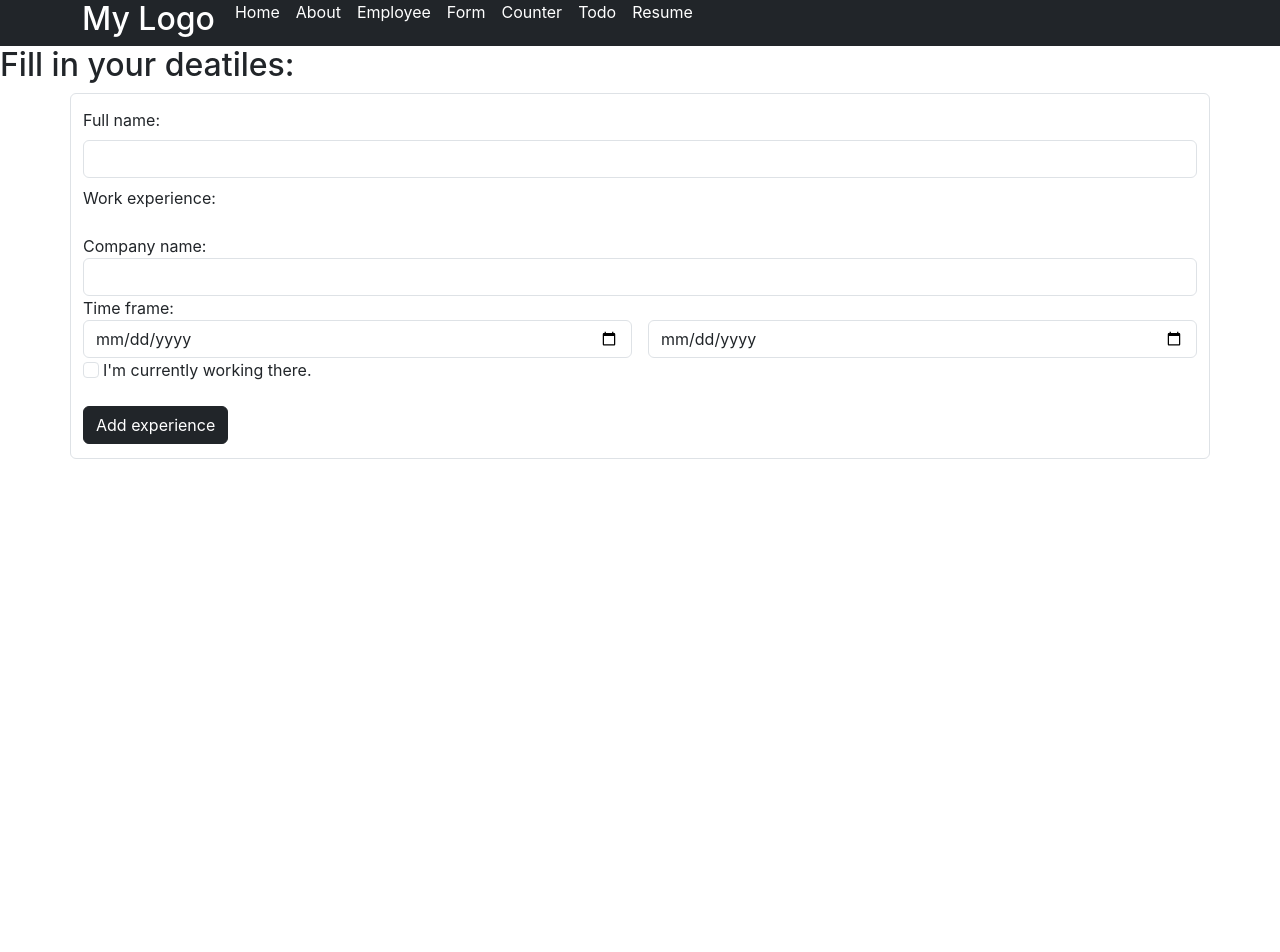
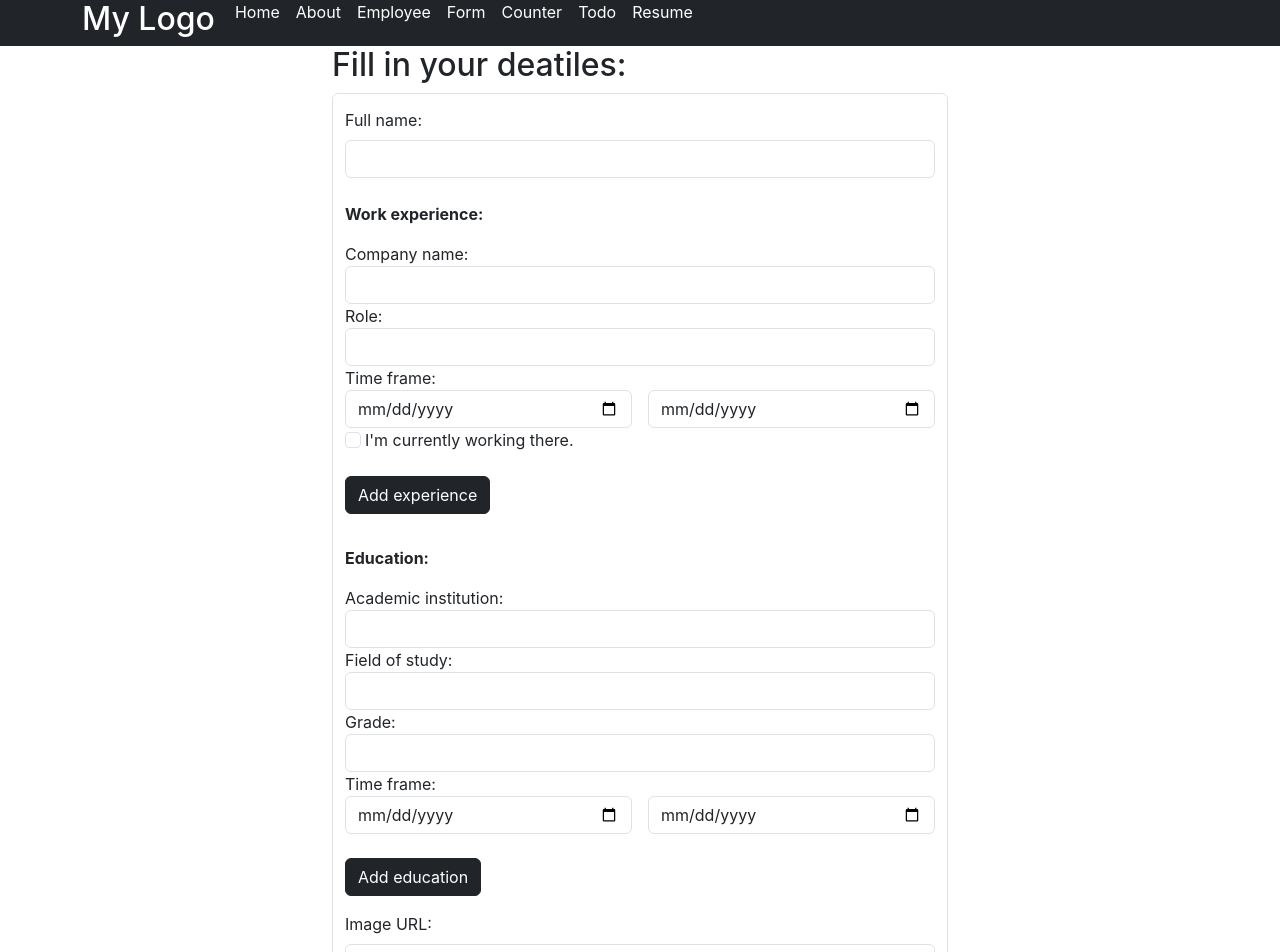
Before and after one commit to OdeyaSadoun/viteProject, a React (Vite) app: page /resume in a window 1280 px wide. Shown: the top 952 px of the page. Before the commit the page ends 800 px from the top, so only its background shows below. Built offline with nearby package versions, Linux system fonts and the light colour scheme.

Commit message:
the form work, but till dint recive all the values from form

```diff
--- a/src/featurers/resumeSlice.jsx
+++ b/src/featurers/resumeSlice.jsx
@@ -31,10 +31,28 @@ const resumeSlice = createSlice({
             };
         },
         addEducation: (state, action) => {
-            state.educations_ar.push(action.payload.education);
+            state.educations_ar.push(action.payload.edu);
+        },
+        updateEndTimeEducation: (state, action) => {
+            const { id, end } = action.payload;
+
+            const updatedEducations = state.educations_ar.map(edu => {
+                if (edu.id == id) {
+                    return {
+                        ...edu,
+                        timeEnd: edu.timeEnd == '' ? end : ''
+                    };
                 }
+                return edu;
+            });
+
+            return {
+                ...state,
+                educations_ar: updatedEducations
+            };
+        },
     }
 })
 
-export const { addWork, addEducation, updateEndTimeWork } = resumeSlice.actions;
+export const { addWork, addEducation, updateEndTimeWork, updateEndTimeEducation } = resumeSlice.actions;
 export default resumeSlice.reducer;
--- a/src/resume/CompanyItem.jsx
+++ b/src/resume/CompanyItem.jsx
@@ -12,17 +12,20 @@ const CompanyItem = () => {
     const timeStartRef = useRef();
     const timeEndRef = useRef();
     const checkboxRef = useRef();
+    const roleRef = useRef();
 
     const handleBlur = () => {
         const companyName = companyNameRef.current.value;
         const timeStart = timeStartRef.current.value;
         const timeEnd = timeEndRef.current.value;
+        const role = roleRef.current.value;
 
-        if (companyName && timeStart && timeEnd) {
+        if (companyName && timeStart && timeEnd && role) {
             const newData = {
                 companyName,
                 timeStart,
                 timeEnd: timeEnd || '',
+                role,
                 id: id
             };
 
@@ -48,6 +51,9 @@ const CompanyItem = () => {
             <label className='md-1'>Company name:</label>
             <input onBlur={handleBlur} ref={companyNameRef} type='text' className='form-control' required />
 
+            <label className='md-1'>Role:</label>
+            <input onBlur={handleBlur} ref={roleRef} type='text' className='form-control' required />
+
             <label className='md-1'>Time frame:</label>
             <div className='d-flex'>
                 <input onBlur={handleBlur} ref={timeStartRef} type='date' className='form-control me-2' required />
--- /dev/null
+++ b/src/resume/EducationItem.jsx
@@ -0,0 +1,61 @@
+import React, { useState } from 'react'
+import { useRef } from 'react'
+import { useSelector, useDispatch } from 'react-redux';
+import { addEducation } from "../featurers/resumeSlice"
+
+const EducationItem = () => {
+    const dispatch = useDispatch();
+    const { education_ar } = useSelector(myStore => myStore.resumeSlice);
+    const [id, setId] = useState(Date.now());
+
+    const academicNameRef = useRef();
+    const timeStartRef = useRef();
+    const timeEndRef = useRef();
+    const fieldStudyRef = useRef();
+    const gradeRef = useRef();
+
+    const handleBlur = () => {
+        const academicName = academicNameRef.current.value;
+        const timeStart = timeStartRef.current.value;
+        const timeEnd = timeEndRef.current.value;
+        const fieldStudy = fieldStudyRef.current.value;
+        const grade = gradeRef.current.value;
+
+        if (academicName && timeStart && timeEnd && fieldStudy && grade) {
+            const newData = {
+                academicName,
+                timeStart,
+                timeEnd: timeEnd || '',
+                fieldStudy,
+                grade,
+                id
+            };
+
+            dispatch(addEducation({ edu: newData }));
+            console.log(education_ar);
+        }
+    };
+
+    return (
+        <div className='my-3'>
+            <label className='md-1'>Academic institution:</label>
+            <input onBlur={handleBlur} ref={academicNameRef} type='text' className='form-control' required />
+
+            <label className='md-1'>Field of study:</label>
+            <input onBlur={handleBlur} ref={fieldStudyRef} type='text' className='form-control' required />
+
+            <label className='md-1'>Grade:</label>
+            <input onBlur={handleBlur} ref={gradeRef} type='number' className='form-control' required />
+
+            <label className='md-1'>Time frame:</label>
+            <div className='d-flex'>
+                <input onBlur={handleBlur} ref={timeStartRef} type='date' className='form-control me-2' required />
+                <input onBlur={handleBlur} ref={timeEndRef} type='date' className='form-control ms-2' />
+            </div>
+
+
+        </div>
+    )
+}
+
+export default EducationItem
--- a/src/resume/ResumeInput.jsx
+++ b/src/resume/ResumeInput.jsx
@@ -3,12 +3,18 @@ import { useRef } from 'react'
 import CompanyItem from './CompanyItem';
 import { useDispatch, useSelector } from "react-redux"
 import { addWork } from "../featurers/resumeSlice"
+import EducationItem from './EducationItem';
+import {useForm} from "react-hook-form"
 
 const ResumeInput = () => {
+    const { works_ar, educations_ar } = useSelector(myStore => myStore.resumeSlice);
+
+    const { handleSubmit } = useForm();
 
     const [workComponents, setWorkComponents] = useState([<CompanyItem key={0} />]);
+    const [eduComponents, setEduComponents] = useState([<EducationItem key={0} />]);
 
-    const addComponent = () => {
+    const addWorkComponent = () => {
         const updatedComponents = [
             ...workComponents,
             <CompanyItem key={workComponents.length} />
@@ -16,24 +22,56 @@ const ResumeInput = () => {
         setWorkComponents(updatedComponents);
     };
 
+    const addEduComponent = () => {
+        const updatedComponents = [
+            ...eduComponents,
+            <EducationItem key={eduComponents.length} />
+        ];
+        setEduComponents(updatedComponents);
+    };
+
+
     const nameRef = useRef();
+    const imageRef = useRef();
+
+    const onSub = (dataBody) => {
+        console.log(dataBody);
+        dataBody.works = works_ar,
+        dataBody.educations = educations_ar
+    }
 
     return (
-        <div>
+        <div className='container mx-auto col-md-6'>
             <h2>Fill in your deatiles:</h2>
-            <form className='container form-control'>
+            <form onSubmit={handleSubmit(onSub)} className=' form-control'>
 
                 <label className='my-2'>Full name:</label>
                 <input ref={nameRef} type='text' className='form-control' required />
 
-                <label className='my-2'>Work experience:</label>
+                <label className='mt-4 fw-bold'>Work experience:</label>
                 {workComponents.map((component, index) => (
                     <div key={index}>{component}</div>
                 ))}
                 <button type='button' className='btn btn-dark my-2' onClick={
-                    addComponent}>Add experience</button>
+                    addWorkComponent}>Add experience</button>
+                <br />
+
+                <label className='mt-4 fw-bold'>Education:</label>
+                {eduComponents.map((component, index) => (
+                    <div key={index}>{component}</div>
+                ))}
+                <button type='button' className='btn btn-dark my-2' onClick={
+                    addEduComponent}>Add education</button>
+
+                    <br/>
+
+                <label className='my-2'>Image URL:</label>
+                <input ref={imageRef} type='text' className='form-control' required />
+
+                <button  className='btn btn-dark my-2' >Create resume</button>
+
             </form>
-        </div>
+        </div >
 
     )
 }
```
Lines whose indentation alone changed are shown as unchanged.
